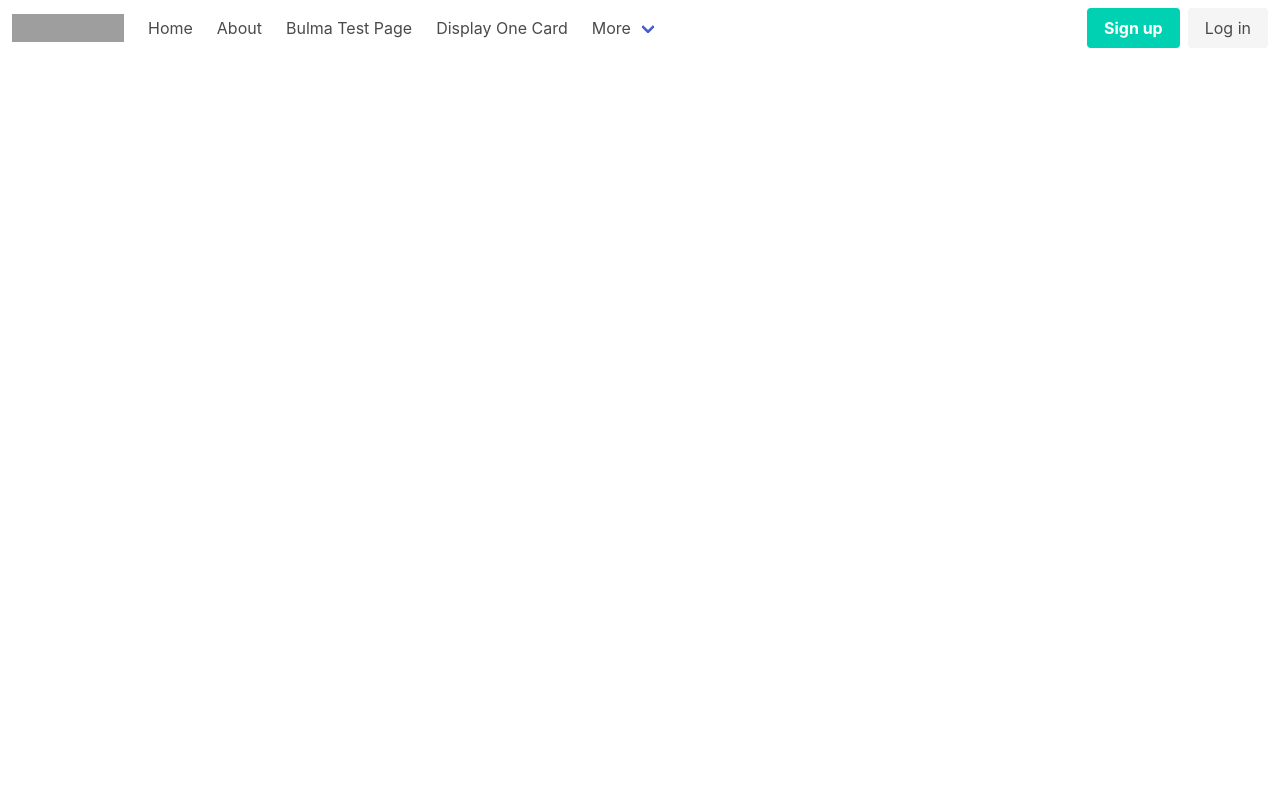
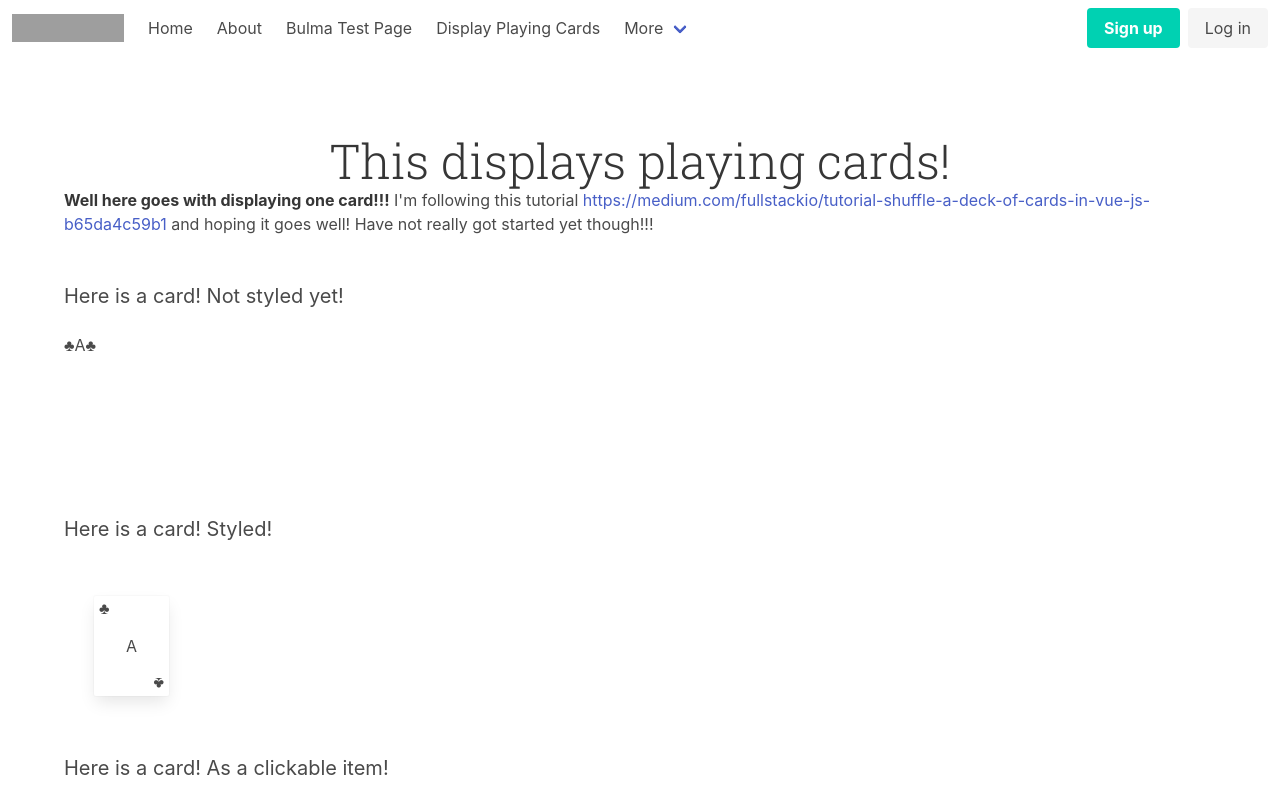
Before and after one commit to philanderson888/vue-live, a Vue app: page /displaycards in a window 1280 px wide. Shown: the top 800 px of the page. Built offline with nearby package versions, Linux system fonts and the light colour scheme; grey boxes are pictures that could not be loaded; the HTML template or start-up script is replaced by a standard one.

Commit message:
Adding cards page

```diff
--- a/src/App.vue
+++ b/src/App.vue
@@ -24,7 +24,7 @@
           <router-link class="navbar-item" to="/">Home</router-link>
           <router-link class="navbar-item" to="/about">About</router-link>
           <router-link class="navbar-item" to="/bulmatestpage">Bulma Test Page</router-link>
-          <router-link class="navbar-item" to="/displayonecard">Display One Card</router-link>
+          <router-link class="navbar-item" to="/displaycards">Display Playing Cards</router-link>
           <div class="navbar-item has-dropdown is-hoverable">
             <a class="navbar-link">More</a>
 
--- a/src/router/index.ts
+++ b/src/router/index.ts
@@ -1,7 +1,7 @@
 import Vue from 'vue';
 import VueRouter from 'vue-router';
 import Home from '../views/Home.vue';
-import DisplayOneCard from '../views/DisplayOneCard.vue'
+import DisplayCards from '../views/DisplayCards.vue'
 import BulmaTestPage from '../views/BulmaTestPage.vue'
 
 Vue.use(VueRouter);
@@ -21,7 +21,7 @@ const routes = [
     component: () => import(/* webpackChunkName: "about" */ '../views/About.vue'),
   },
   {
-    path: '/displayonecard', name: 'displayonecard', component: DisplayOneCard
+    path: '/displaycards', name: 'displaycards', component: DisplayCards
   },
   {
     path: '/bulmatestpage', name: 'bulmatestpage', component: BulmaTestPage
--- a/src/views/DisplayOneCard.vue
+++ b/src/views/DisplayCards.vue
@@ -2,7 +2,7 @@
   <div>
     <section class="section">
       <div class="container">
-        <h1 class="title">This displays one card</h1>
+        <h1 class="title">This displays playing cards!</h1>
         <p>
           <strong>Well here goes with displaying one card!!!</strong>
           I'm following this tutorial
@@ -169,9 +169,6 @@ body,
   padding-top: 30px;
 }
 
-.deck {
-  margin-left: 40px;
-}
 
 .card {
   width: 75px;
```
